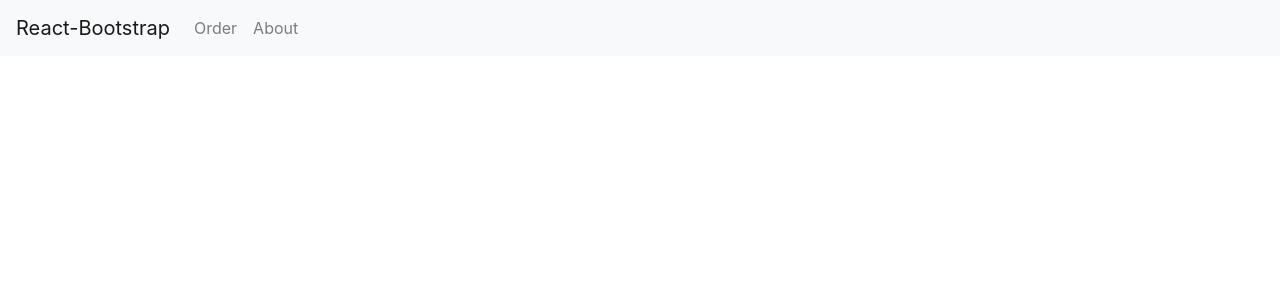
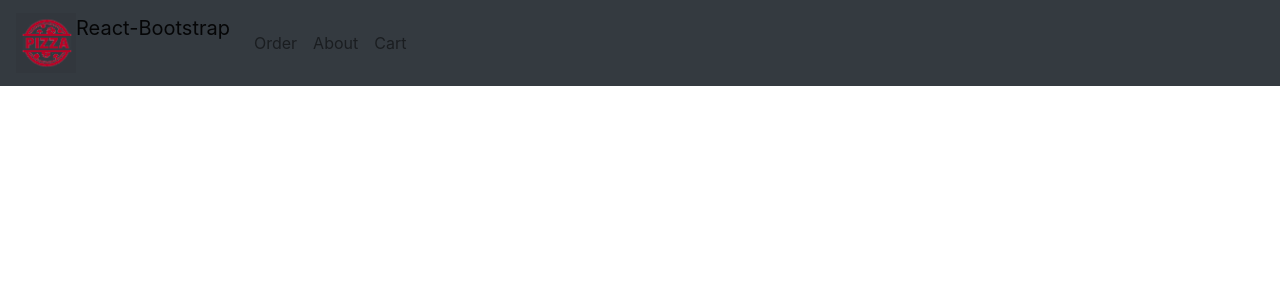
Before and after one commit to zhihil/PizzaTime, a React (Create React App) app: page / in a window 1280 px wide. Shown: the top 300 px of the page. Built offline with nearby package versions, Linux system fonts and the light colour scheme.

Commit message:
navbar ~ Added Order, About and Cart tabs

```diff
--- a/src/components/App.tsx
+++ b/src/components/App.tsx
@@ -1,5 +1,5 @@
 import React from "react";
-import { NavbarComponent } from "./Navbar";
+import { NavbarComponent } from "./Navbar/Navbar";
 
 export class App extends React.Component {
     public render() {
--- a/src/components/Navbar.tsx
+++ b/src/components/Navbar/Navbar.tsx
@@ -1,18 +1,28 @@
-import "bootstrap/dist/css/bootstrap.min.css";
 import React from "react";
 import Nav from "react-bootstrap/Nav";
 import Navbar from "react-bootstrap/Navbar";
+import logoImg from "../../images/logo.png";
 
 export class NavbarComponent extends React.Component {
     public render() {
         return (
-            <Navbar bg="light" expand="lg">
-                <Navbar.Brand href="#home">React-Bootstrap</Navbar.Brand>
+            <Navbar bg="dark" variant="light" expand="lg">
+                <Navbar.Brand href="#home">
+                    <img
+                        src={logoImg}
+                        width="60"
+                        height="60"
+                        className="d-inline-block align-top"
+                        alt=""
+                    />
+                    React-Bootstrap
+                </Navbar.Brand>
                 <Navbar.Toggle aria-controls="basic-navbar-nav" />
                 <Navbar.Collapse id="basic-navbar-nav">
                     <Nav className="mr-auto">
                         <Nav.Link href="#order">Order</Nav.Link>
                         <Nav.Link href="#about">About</Nav.Link>
+                        <Nav.Link href="#cart">Cart</Nav.Link>
                     </Nav>
                 </Navbar.Collapse>
             </Navbar>
--- a/src/index.tsx
+++ b/src/index.tsx
@@ -1,3 +1,4 @@
+import "bootstrap/dist/css/bootstrap.min.css";
 import React from "react";
 import ReactDOM from "react-dom";
 import { App } from "./components/App";
```
Also changed, not shown: src/images/logo.png (added).
